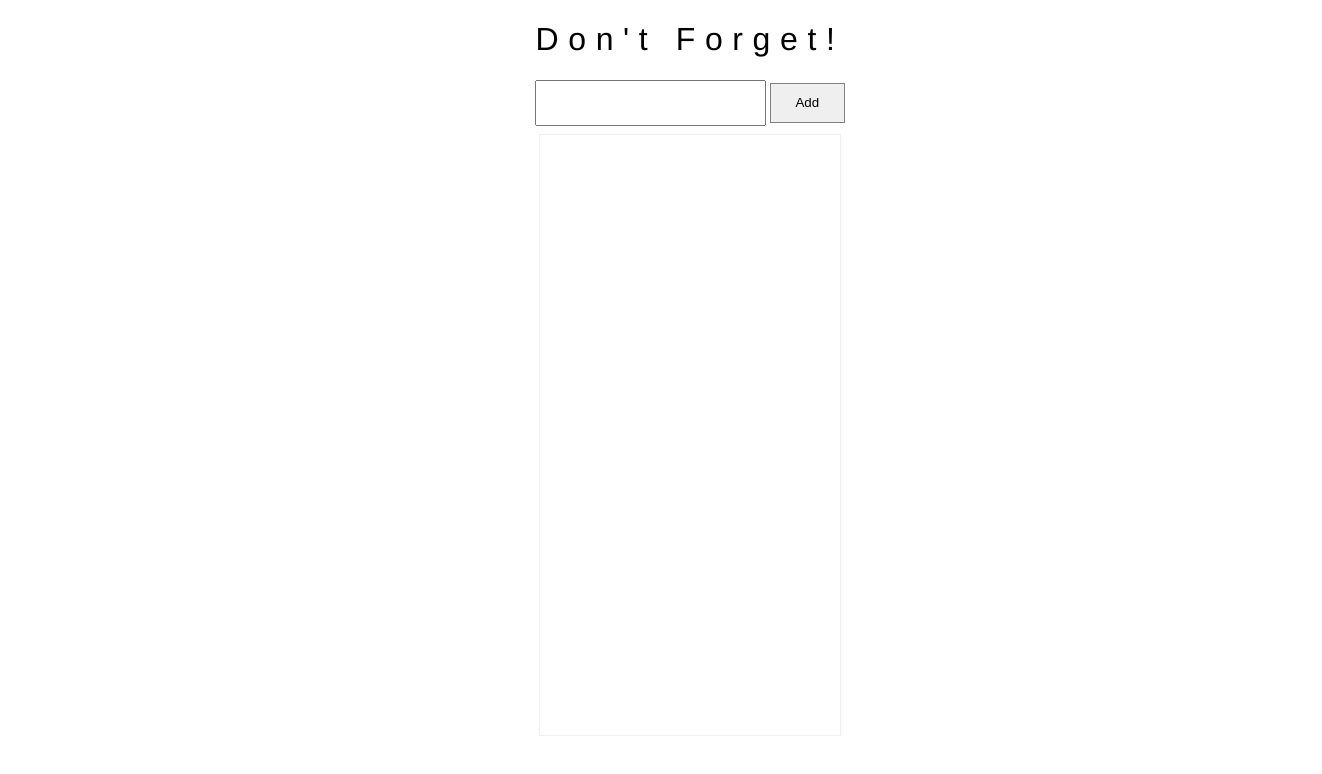
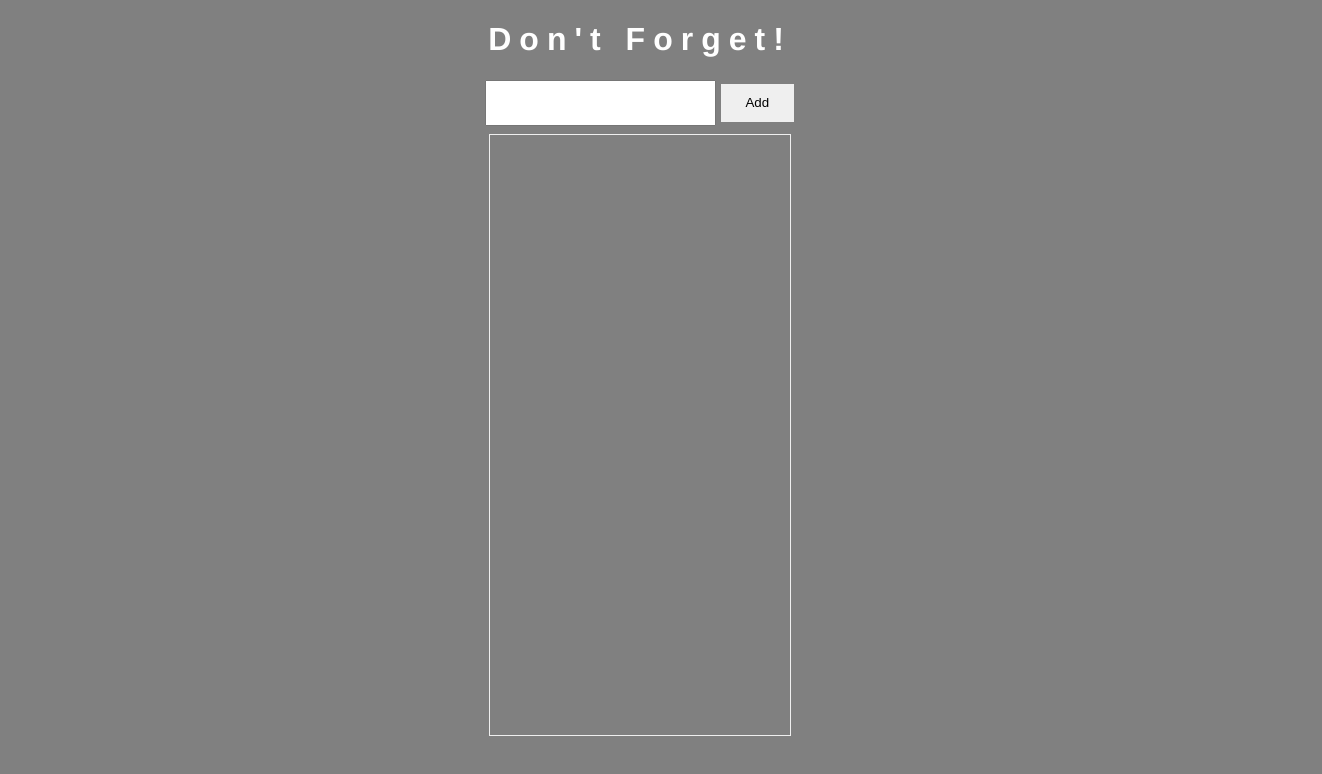
Before and after one commit to sydneyselch/dsn1676-assignment-5, a plain HTML site: page index.html in a window 1280 px wide. Shown: the whole page, 1322 px wide, since content can reach past the window. Drawn offline with nearby package versions, Linux system fonts and the light colour scheme.

Commit message:
To do list styled more. grey added

```diff
--- a/css/main.css
+++ b/css/main.css
@@ -1,3 +1,7 @@
+html{
+    background-color:gray;
+}
+
 .list {
     padding-left: 0;
     border: 1px solid #efefef;
@@ -8,6 +12,7 @@
 input {
     padding:1em;
     width:200px;
+    outline-color: lightgray;
 }
 
 
@@ -33,7 +38,7 @@ li {
 }
 
 ul {
-     width:95%;
+     max-width:100%;
     margin: .5em auto 0;
 }
 
@@ -47,7 +52,6 @@ a {
 
 .center-page{
     margin: 0 auto 0;
-    margin-left: 50px;
     width: 100%;
     text-align: center;
 
@@ -55,7 +59,11 @@ a {
 
 .title {
     font-family: 'Helvetica', Helvetica, 'Arial', Arial, sans-serif;
-    font-weight: lighter;
-    letter-spacing: .3em;
+    letter-spacing: .25em;
     text-align: center;
+    color: white;
 }
+
+.strike{
+    text-decoration: line-through;
+}
--- a/js/main.js
+++ b/js/main.js
@@ -21,6 +21,9 @@ $list.on('click', 'a', function (e) {
 
 $list.on('click', 'li', function (e) {
     e.preventDefault();
+    $(this).addClass('strike');
+
+
     $(this).css('opacity', function(i,o){
         return parseFloat(o).toFixed(1) === '0.4' ? 1 : 0.4;
     });
```
